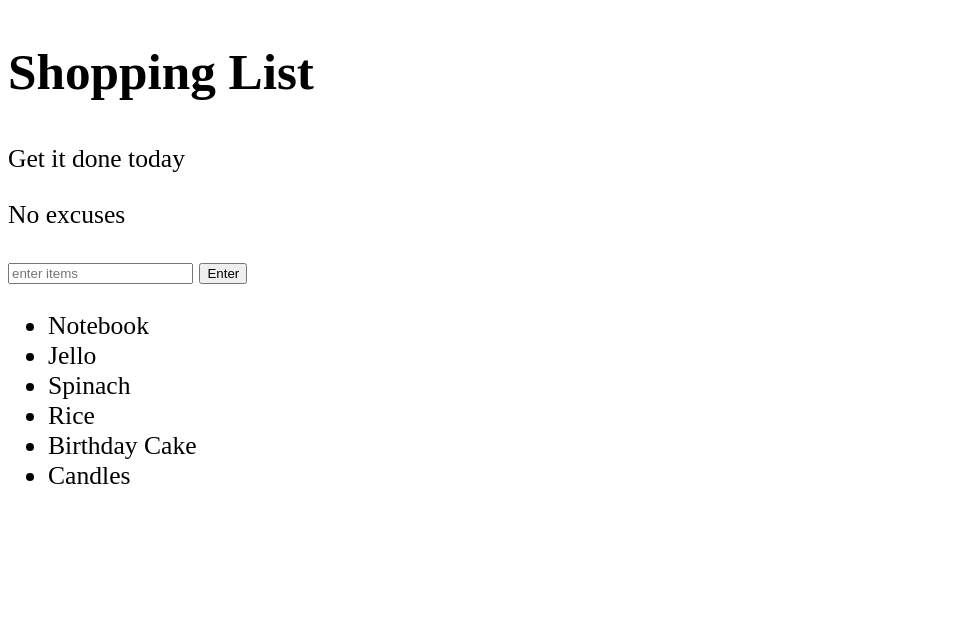
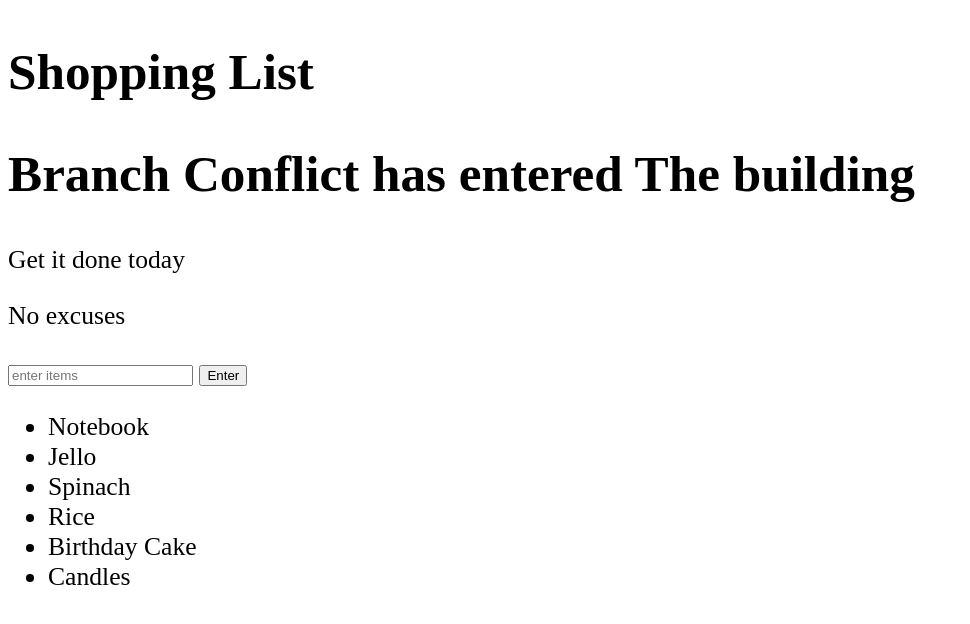
Before and after one commit to kevindev10/Shopping-List, a plain HTML site: page Javascript + DOM.html in a window 1280 px wide. Shown: the whole page, without its empty margins (0-970 px from the left). Drawn offline with Linux system fonts and the light colour scheme.

Commit message:
Branch conflict1 in the House

```diff
--- a/Javascript + DOM.html
+++ b/Javascript + DOM.html
@@ -17,6 +17,7 @@
 	</header>
 	    <section>
 			<h1> Shopping List </h1>
+			<h1> Branch Conflict has entered The building </h1>
 			<p id="first">Get it done today</p>
 			<p class="second">No excuses</p>
 			<input id="userinput" type="text" placeholder="enter items">
```
